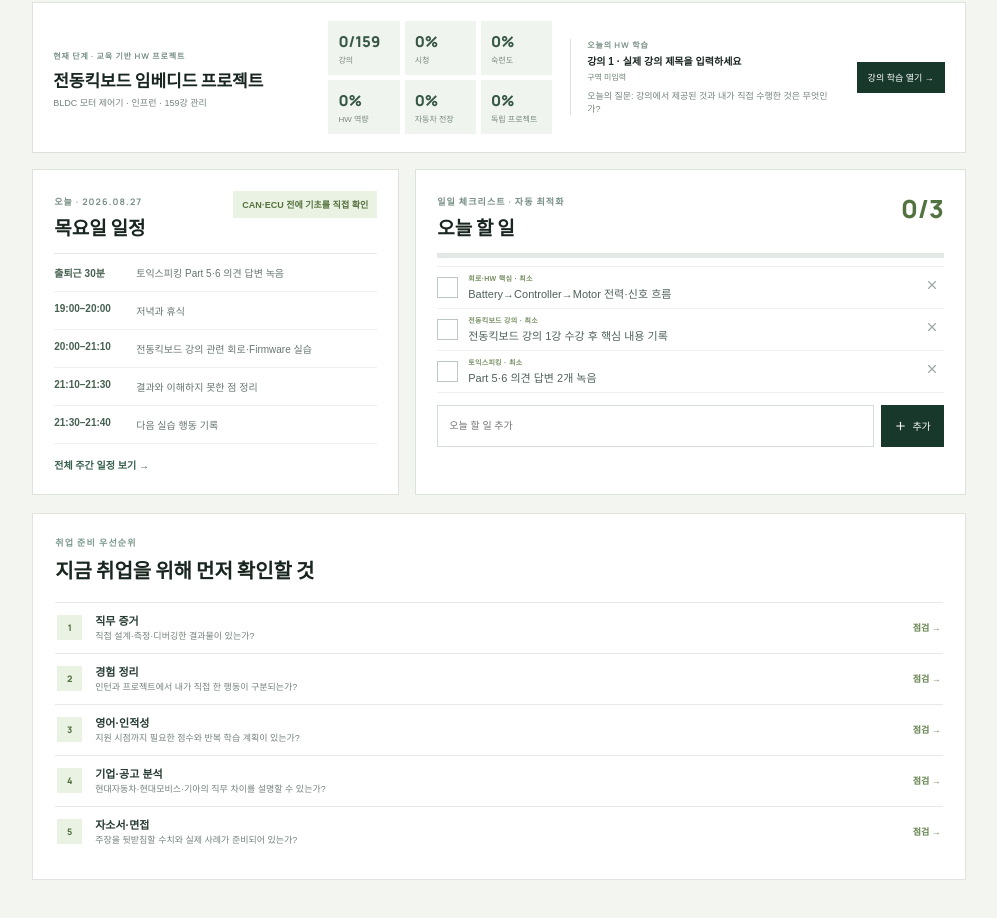
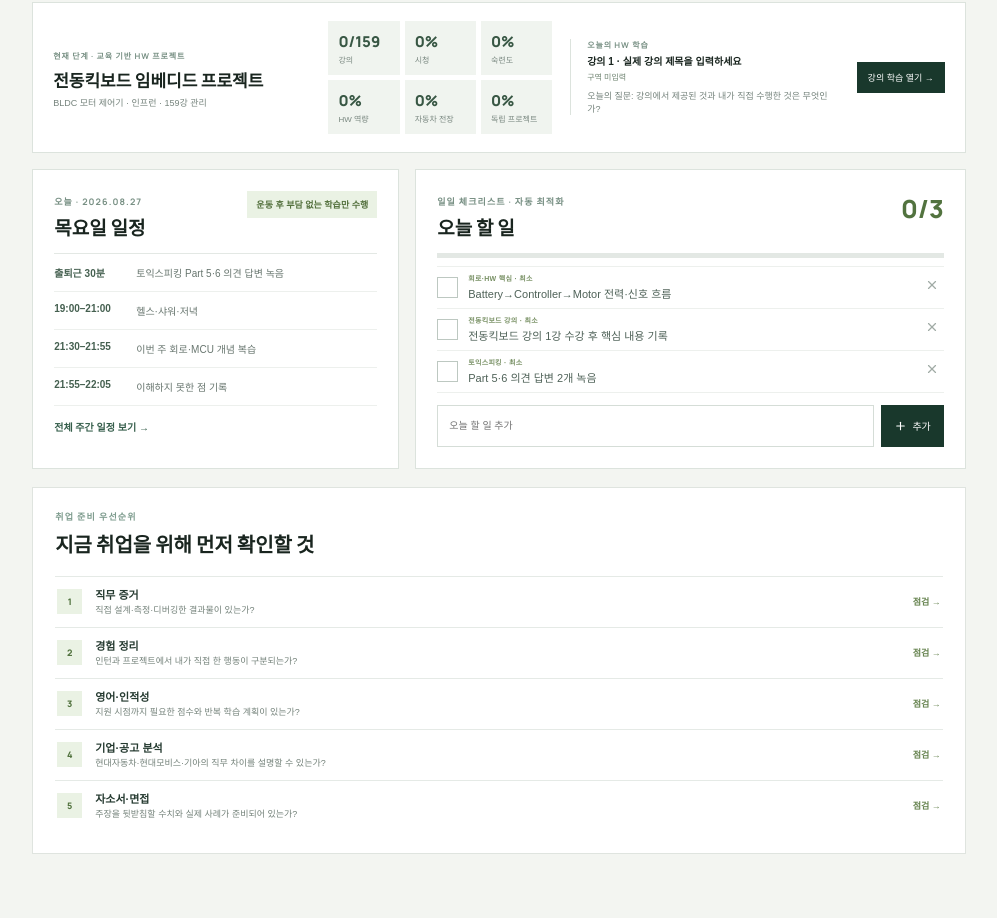
Before and after one commit to PacoKim/vamos-trabajo, a React (Vite) app: page / in a window 1280 px wide. Shown: the part 883-1801 px from the top of the page, without its empty margins (263-1260 px from the left). Built offline with nearby package versions, Linux system fonts and the light colour scheme; a web font is replaced by a local one.

Commit message:
Move workout schedule to Tue Thu weekend

```diff
--- a/src/App.tsx
+++ b/src/App.tsx
@@ -634,28 +634,28 @@ const optimizedDailySchedule = [
     events: [["오전 60~90분", "전동킥보드 강의 2강과 핵심 내용 기록"], ["오후 40분", "토익스피킹 약점 파트 재녹음 2회"], ["이후", "헬스 1시간 30분과 충분한 휴식"], ["20:30–21:00", "주간 회고와 다음 주 Speaking 약점 1개 선정"]],
   },
   {
-    day: "월요일", type: "회복·회로 기초", focus: "부담 없이 학습 흐름 재개",
-    events: [["출퇴근 30분", "토익스피킹 답변 구조·필수 표현 소리 내어 연습"], ["19:00–21:00", "헬스·샤워·저녁"], ["21:30–21:50", "이번 주 회로 개념과 계산 복습"], ["21:50–22:20", "전동킥보드 강의 1강"], ["22:20–22:25", "배운 것 기록"]],
+    day: "월요일", type: "강의·회로 기초", focus: "주간 학습 흐름을 안정적으로 시작",
+    events: [["출퇴근 30분", "토익스피킹 답변 구조·필수 표현 소리 내어 연습"], ["19:00–20:00", "저녁과 휴식"], ["20:00–20:25", "이번 주 회로 개념과 계산 복습"], ["20:30–21:10", "전동킥보드 강의 1강"], ["21:10–21:20", "배운 것 기록"]],
   },
   {
-    day: "화요일", type: "강의·HW 실습", focus: "주중 첫 집중 학습",
-    events: [["출퇴근 30분", "토익스피킹 Part 1·2 녹음과 발음 교정"], ["19:00–20:00", "저녁과 휴식"], ["20:00–20:40", "전동킥보드 강의와 핵심 노트"], ["20:50–21:40", "관련 계산·회로·Firmware 실습"], ["21:40–21:50", "직접 한 것과 결과 기록"]],
+    day: "화요일", type: "헬스·짧은 복습", focus: "운동일에는 영어와 핵심 복습만 유지",
+    events: [["출퇴근 30분", "토익스피킹 Part 1·2 녹음과 발음 교정"], ["19:00–21:00", "헬스·샤워·저녁"], ["21:30–21:55", "전동킥보드 강의 핵심 내용 복습"], ["21:55–22:05", "모르는 점과 다음 행동 기록"]],
   },
   {
-    day: "수요일", type: "회복·강의 복습", focus: "강의 개념을 내 말로 정리",
-    events: [["출퇴근 30분", "토익스피킹 Part 3·4 질문별 즉답 연습"], ["19:00–21:00", "헬스·샤워·저녁"], ["21:30–21:55", "이번 주 강의의 회로·MCU 개념 복습"], ["21:55–22:05", "모르는 점과 확인할 것 기록"]],
+    day: "수요일", type: "강의·HW 실습", focus: "운동이 없는 날에 실습 결과를 확보",
+    events: [["출퇴근 30분", "토익스피킹 Part 3·4 질문별 즉답 연습"], ["19:00–20:00", "저녁과 휴식"], ["20:00–20:40", "전동킥보드 강의와 핵심 노트"], ["20:50–21:40", "관련 계산·회로·Firmware 실습"], ["21:40–21:50", "직접 한 것과 결과 기록"]],
   },
   {
-    day: "목요일", type: "강의 기반 HW 실습", focus: "CAN·ECU 전에 기초를 직접 확인",
-    events: [["출퇴근 30분", "토익스피킹 Part 5·6 의견 답변 녹음"], ["19:00–20:00", "저녁과 휴식"], ["20:00–21:10", "전동킥보드 강의 관련 회로·Firmware 실습"], ["21:10–21:30", "결과와 이해하지 못한 점 정리"], ["21:30–21:40", "다음 실습 행동 기록"]],
+    day: "목요일", type: "헬스·짧은 복습", focus: "운동 후 부담 없는 학습만 수행",
+    events: [["출퇴근 30분", "토익스피킹 Part 5·6 의견 답변 녹음"], ["19:00–21:00", "헬스·샤워·저녁"], ["21:30–21:55", "이번 주 회로·MCU 개념 복습"], ["21:55–22:05", "이해하지 못한 점 기록"]],
   },
   {
-    day: "금요일", type: "회복·취업 Evidence", focus: "공부보다 정리와 회복",
-    events: [["출퇴근 30분", "토익스피킹 미니 모의 1세트 녹음"], ["19:00–21:00", "헬스·샤워·저녁"], ["21:30–21:50", "녹음 1개 복기·막힌 표현 수정"], ["21:50–22:00", "취업 경험 또는 학습 결과 짧게 기록"], ["이후", "휴식"]],
+    day: "금요일", type: "강의·취업 Evidence", focus: "강의 진도와 취업 기록을 가볍게 마무리",
+    events: [["출퇴근 30분", "토익스피킹 미니 모의 1세트 녹음"], ["19:00–20:00", "저녁과 휴식"], ["20:00–20:40", "전동킥보드 강의 1강"], ["20:50–21:10", "녹음 1개 복기·막힌 표현 수정"], ["21:10–21:20", "취업 경험 또는 학습 결과 짧게 기록"]],
   },
   {
-    day: "토요일", type: "강의·HW 실습", focus: "강의 진도와 실제 결과물을 함께 확보",
-    events: [["오전 60~90분", "전동킥보드 강의 2강과 핵심 내용 기록"], ["오후 2시간", "강의 관련 회로·Firmware·측정 실습"], ["저녁 45분", "토익스피킹 실전 모의 1회·녹음 복기"], ["20분", "사진·수치·결과를 취업 증거로 정리"]],
+    day: "토요일", type: "헬스·강의", focus: "운동과 강의 진도를 함께 확보",
+    events: [["오전 60~90분", "전동킥보드 강의 2강과 핵심 내용 기록"], ["오후", "헬스 1시간 30분·샤워·휴식"], ["저녁 45분", "토익스피킹 실전 모의 1회·녹음 복기"], ["20분", "강의에서 배운 것과 다음 실습 행동 정리"]],
   },
 ] as const;
 const nav: [[View, string, any], ...any[]] = [
@@ -3226,9 +3226,9 @@ function Planner() {
     >
       <article className="schedule-rule">
         <b>일정 운영 원칙</b>
-        <span>월·수·금 30~50분 회복형</span>
-        <span>화·목 80~100분 집중형</span>
-        <span>토 실습 · 일 보충과 회고</span>
+        <span>화·목 운동 후 20~30분 복습</span>
+        <span>월·수·금 강의·실습 집중</span>
+        <span>토·일 헬스와 강의 2강</span>
       </article>
       <div className="schedule-grid">
         {days.map((d) => (
```
